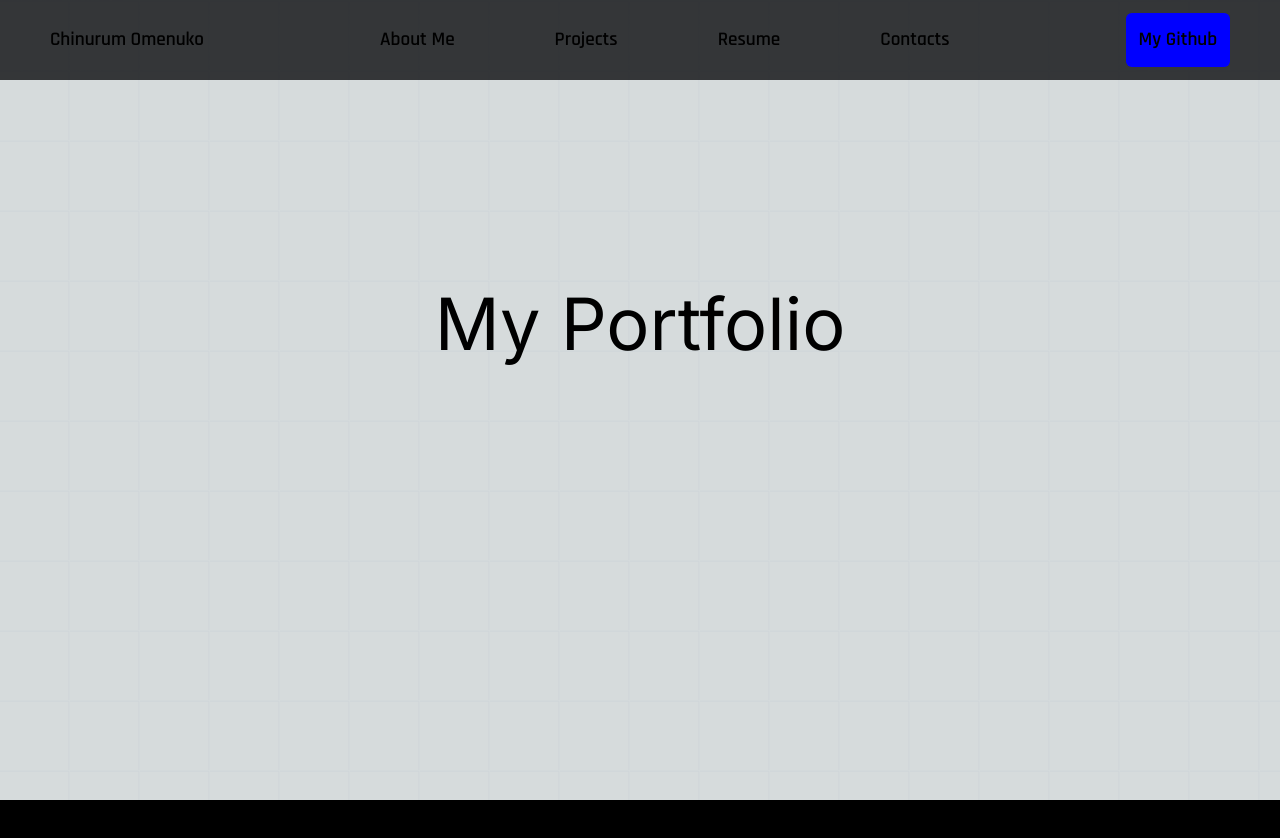
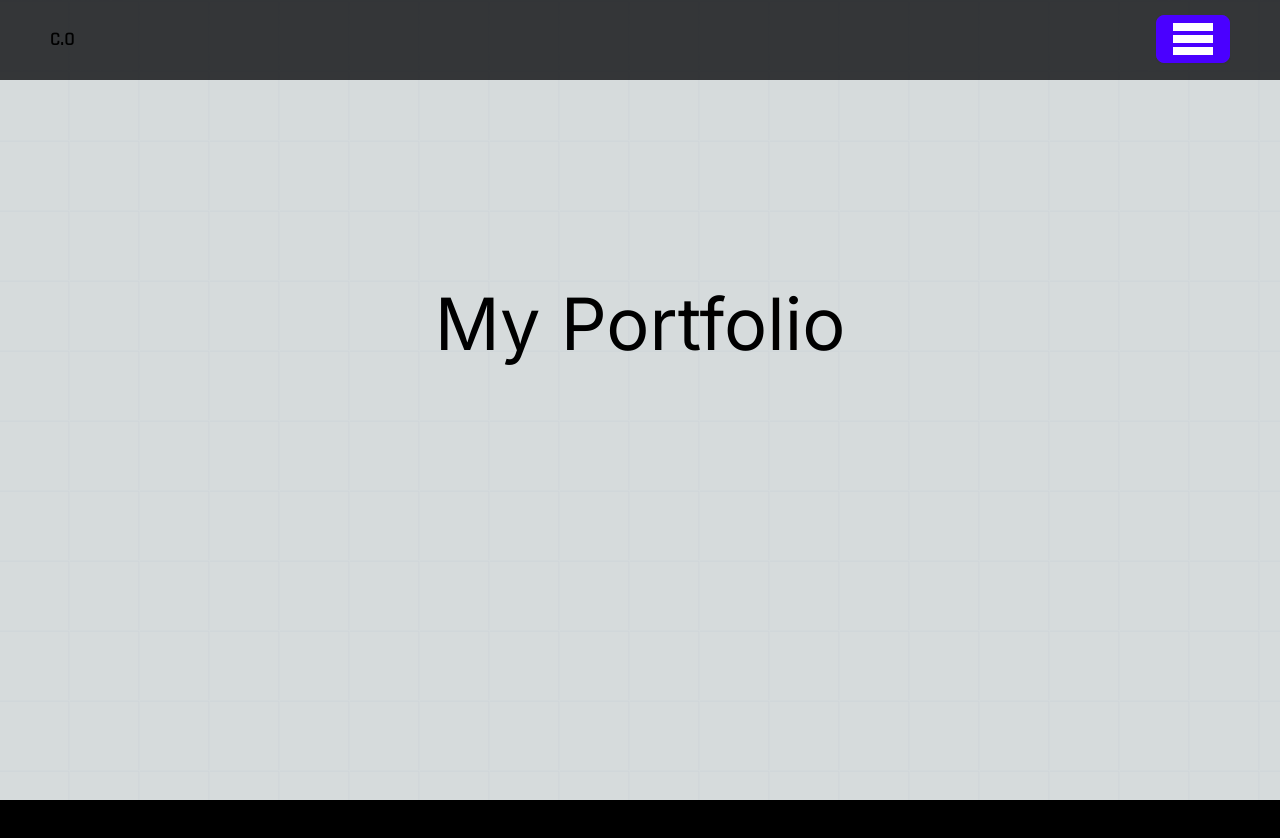
Before and after one commit to Chinurum-Omenuko/my-portfolio, a Next.js app: page / in a window 1280 px wide. Shown: the top 838 px of the page. Built offline with nearby package versions, Linux system fonts and the light colour scheme.

Commit message:
makes header responsive and adds drawer

```diff
--- a/app/components/Header/Header.tsx
+++ b/app/components/Header/Header.tsx
@@ -3,20 +3,42 @@ import './HeaderStyle.css'
 export default function Header() {
     return (
     <header className="z-50">
-        <nav>
+        <nav className=''>
             <div className="logo">
-                <a href="/">Chinurum Omenuko</a>
+                <a href="/">C.O</a>
             </div>
 
-            <div className="nav-items">
+            <div className="hidden nav-items">
                 <a href="">About Me</a>
                 <a href="">Projects</a>
                 <a href="">Resume</a>
                 <a href="">Contacts</a>
             </div>
 
-            <div className="github">
+            <div className="hidden github">
                 <button><a href="https://github.com/Chinurum-Omenuko">My Github</a></button>
+            </div>
+
+            <div className="flex flex-row justify-end drawer drawer-end">
+                <input id="my-drawer-4" type="checkbox" className="drawer-toggle" />
+                <div className="drawer-content">
+                    <label htmlFor="my-drawer-4" className="btn btn-primary drawer-button">
+                        <svg viewBox="0 0 100 80" width="40" height="40">
+                            <rect width="100" height="20" fill="white"></rect>
+                            <rect y="30" width="100" height="20" fill="white"></rect>
+                            <rect y="60" width="100" height="20" fill="white"></rect>
+                        </svg>
+                    </label>
+                </div>
+                <div className="drawer-side">
+                    <label htmlFor="my-drawer-4" aria-label="close sidebar" className="drawer-overlay"></label>
+                    <ul className="flex flex-col items-center min-h-full p-4 justify-evenly menu w-80 bg-base-200 text-base-content">
+                        <li><a href="">About Me</a></li>
+                        <li><a href="">Projects</a></li>
+                        <li><a href="">Resume</a></li>
+                        <li><a href="">Contacts</a></li>
+                    </ul>
+                </div>
             </div>
         </nav>
     </header>
```
